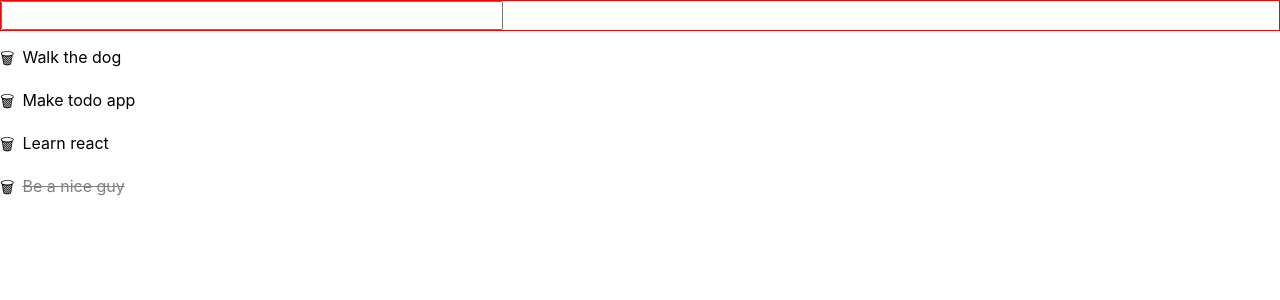
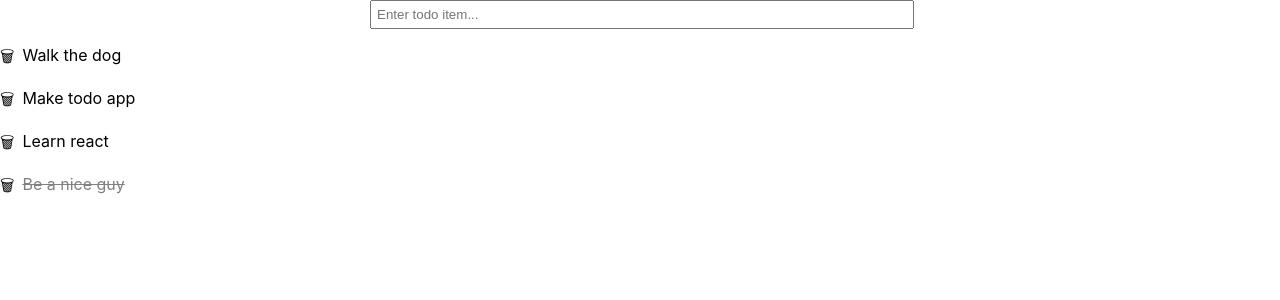
Before and after one commit to flagoon/todoApp, a React (Create React App) app: page / in a window 1280 px wide. Shown: the top 300 px of the page. Built offline with nearby package versions, Linux system fonts and the light colour scheme.

Commit message:
Added functionality for Input

```diff
--- a/src/compoConto/Input/Form.tsx
+++ b/src/compoConto/Input/Form.tsx
@@ -2,6 +2,6 @@ import styled from 'styled-components';
 
 export const Form = styled.form`
   padding: 0;
-  margin: 0;
-  border: 1px solid red;
+  margin: 0 auto 10px;
+  width: 540px;
 `;
--- a/src/compoConto/Input/Input.tsx
+++ b/src/compoConto/Input/Input.tsx
@@ -7,16 +7,23 @@ interface IProps {
   onChange: (e: React.ChangeEvent<HTMLInputElement>) => void;
   value: string;
   name: string;
+  placeholder: string;
   type: IType;
 }
 
-export const Input = ({ onChange, value, name, type }: IProps) => {
+export const Input = ({ onChange, value, name, type, placeholder }: IProps) => {
   return (
-    <StyledInput name={name} value={value} onChange={onChange} type={type} />
+    <StyledInput
+      name={name}
+      value={value}
+      onChange={onChange}
+      type={type}
+      placeholder={placeholder}
+    />
   );
 };
 
 const StyledInput = styled.input`
   padding: 5px;
-  width: 488px;
+  width: 530px;
 `;
--- a/src/compoConto/Input/InputContainer.tsx
+++ b/src/compoConto/Input/InputContainer.tsx
@@ -43,6 +43,7 @@ export default class InputContainer extends React.Component<IProps, IState> {
           value={this.state.value}
           name="todoItem"
           type="text"
+          placeholder="Enter todo item..."
         />
       </Form>
     );
```
